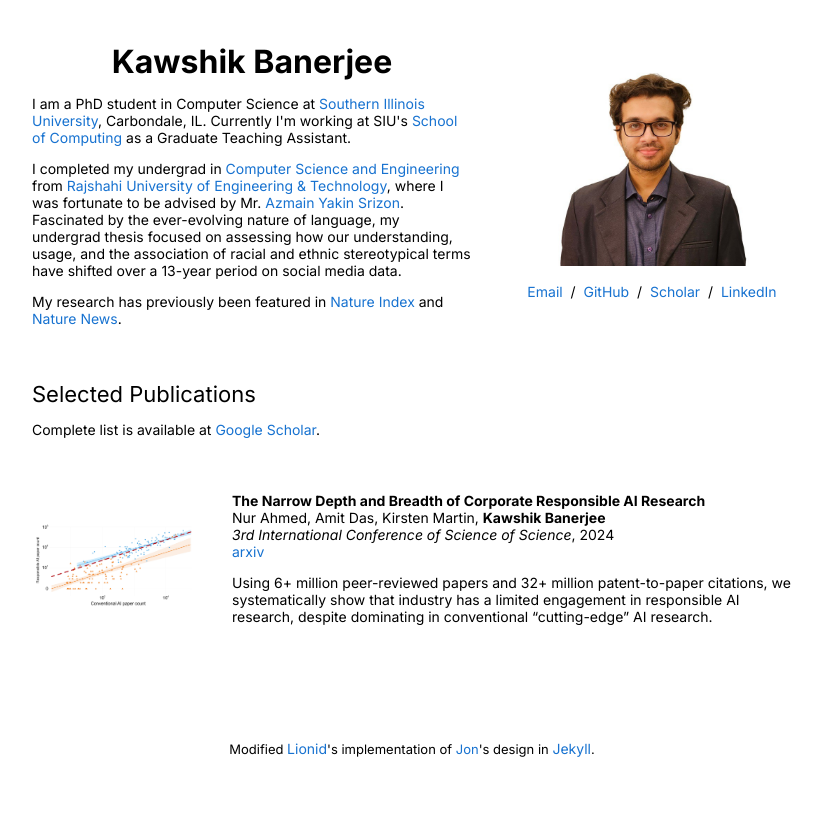
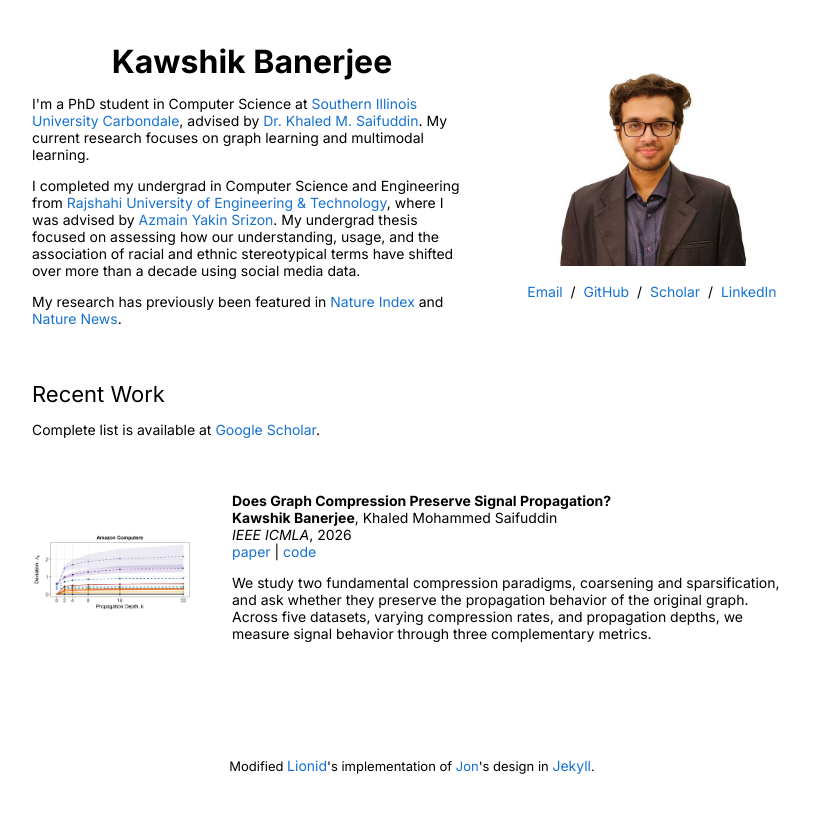
Before and after one commit to KawshikBanerjee/kawshikbanerjee.github.io, a Jekyll site: the page built from _posts/2024-05-20-RAI.markdown, in a window 1280 px wide. Shown: the top 813 px of the page, without its empty margins (228-1049 px from the left). Built offline with Jekyll 4.4.1, drawn with Linux system fonts in a browser that asks for light colours.

Commit message:
update: paper details

```diff
--- a/_layouts/default.html
+++ b/_layouts/default.html
@@ -73,29 +73,30 @@
               <td style="padding: 2.5%; width: 60%; vertical-align: middle">
                 <h1><b>Kawshik Banerjee</b></h1>
                 <p>
-                  I am a PhD student in Computer Science at
-                  <a href="https://siu.edu/">Southern Illinois University</a>,
-                  Carbondale, IL. Currently I'm working at SIU's
-                  <a href="https://soc.siu.edu/">School of Computing</a> as a
-                  Graduate Teaching Assistant.
+                  I'm a PhD student in Computer Science at
+                  <a href="https://siu.edu/"
+                    >Southern Illinois University Carbondale</a
+                  >, advised by
+                  <a
+                    href="https://faculty.siu.edu/profiles/q-s/saifuddin-khaled-mohammed.php"
+                    >Dr. Khaled M. Saifuddin</a
+                  >. My current research focuses on graph learning and
+                  multimodal learning.
                 </p>
 
                 <p>
-                  I completed my undergrad in
-                  <a href="https://www.cse.ruet.ac.bd/"
-                    >Computer Science and Engineering</a
-                  >
+                  I completed my undergrad in Computer Science and Engineering
                   from
                   <a href="https://www.ruet.ac.bd/"
                     >Rajshahi University of Engineering & Technology</a
-                  >, where I was fortunate to be advised by Mr.
+                  >, where I was advised by
                   <a
                     href="https://scholar.google.com/citations?user=6zXjgsEAAAAJ&hl=en"
                     >Azmain Yakin Srizon</a
-                  >. Fascinated by the ever-evolving nature of language, my
-                  undergrad thesis focused on assessing how our understanding,
-                  usage, and the association of racial and ethnic stereotypical
-                  terms have shifted over a 13-year period on social media data.
+                  >. My undergrad thesis focused on assessing how our
+                  understanding, usage, and the association of racial and ethnic
+                  stereotypical terms have shifted over more than a decade using
+                  social media data.
                 </p>
 
                 <p>
@@ -163,7 +164,7 @@
           >
             <tr>
               <td style="padding: 2.5%; width: 100%; vertical-align: middle">
-                <h2>Selected Publications</h2>
+                <h2>Recent Work</h2>
                 <p>
                   Complete list is available at
                   <a
--- a/_posts/2024-05-20-RAI.markdown
+++ b/_posts/2024-05-20-RAI.markdown
@@ -1,14 +1,15 @@
 ---
 layout: post
-title: "The Narrow Depth and Breadth of Corporate Responsible AI Research"
-date: 2024-05-20 00:00:00 +00:00
-image: /images/res-ai-scibert.png
+title: "Does Graph Compression Preserve Signal Propagation?"
+date: 2026-10-07 00:00:00 +00:00
+image: /images/icmla26.png
 categories: research
-authors: "Nur Ahmed, Amit Das, Kirsten Martin, <strong>Kawshik Banerjee</strong>"
-venue: "3rd International Conference of Science of Science"
-arxiv: https://arxiv.org/abs/2405.12193
-# code: https://github.com/leonidk/fmb-plus
+authors: "<strong>Kawshik Banerjee</strong>, Khaled Mohammed Saifuddin"
+venue: "IEEE ICMLA"
+paper: https://ieeexplore.ieee.org/abstract/document/11760813
+# arxiv: https://arxiv.org/abs/2405.12193
+code: https://github.com/KawshikBanerjee/Compression-Propagation-Duality
 # website: https://leonidk.github.io/fmb-plus
 ---
 
-Using 6+ million peer-reviewed papers and 32+ million patent-to-paper citations, we systematically show that industry has a limited engagement in responsible AI research, despite dominating in conventional "cutting-edge" AI research.
+We study two fundamental compression paradigms, coarsening and sparsification, and ask whether they preserve the propagation behavior of the original graph. Across five datasets, varying compression rates, and propagation depths, we measure signal behavior through three complementary metrics.
```
Also changed, not shown: other parts of _layouts/default.html (+3 -9 lines), tn/images/icmla26.png (added), 1 other file.
